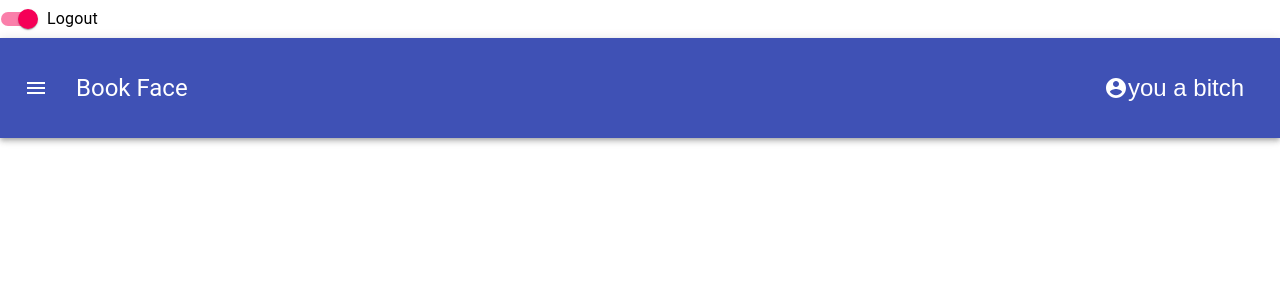
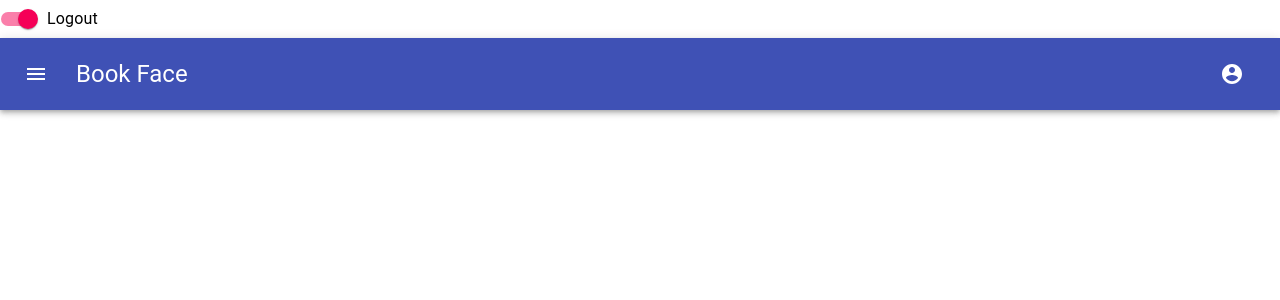
Before and after one commit to tellykei/bookface-react-website, a React (Create React App) app in the folder bookface/: page / in a window 1280 px wide. Shown: the top 300 px of the page. Built offline with nearby package versions, Linux system fonts and the light colour scheme.

Commit message:
messing with material items

```diff
--- a/bookface/src/App.js
+++ b/bookface/src/App.js
@@ -80,7 +80,7 @@ function App() {
                 color="inherit"
               >
                 <AccountCircle />
-                <p>you a bitch</p>
+                <p> </p>
               </IconButton>
               <Menu
                 id="menu-appbar"
```
